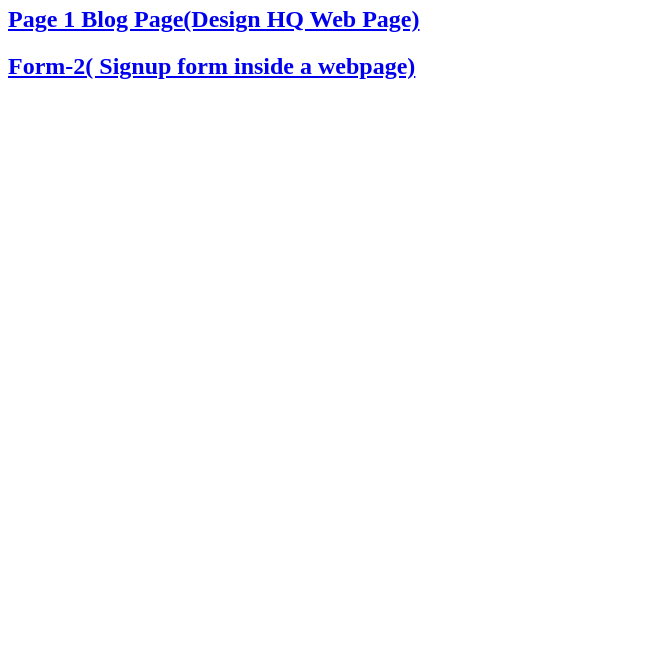
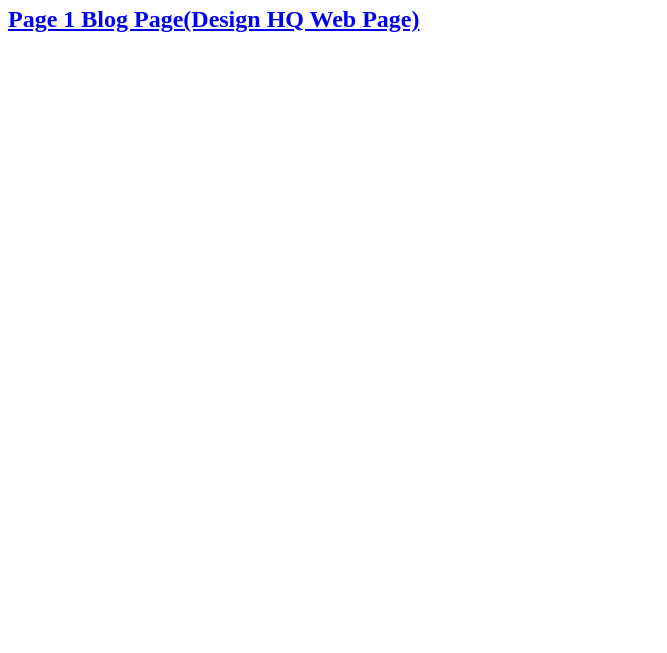
Before and after one commit to codewithkrishan2/html, a plain HTML site: page webpages/webpages-index.html in a window 1280 px wide. Shown: the part 147-800 px from the top of the page, without its empty margins (0-667 px from the left). Drawn offline with Linux system fonts and the light colour scheme.

Commit message:
index updated.

```diff
--- a/webpages/webpages-index.html
+++ b/webpages/webpages-index.html
@@ -23,7 +23,7 @@
     <h1>These WebPages are created with html only:</h1>
 
     <h2><a href="page1.html" >Page 1 Blog Page(Design HQ Web Page)</a></h2>
-    <h2><a href="page2.html" >Form-2( Signup form inside a webpage)</a></h2>
+    <!-- <h2><a href="page2.html" >Form-2( Signup form inside a webpage)</a></h2> -->
 </body>
 
 </html>
```
